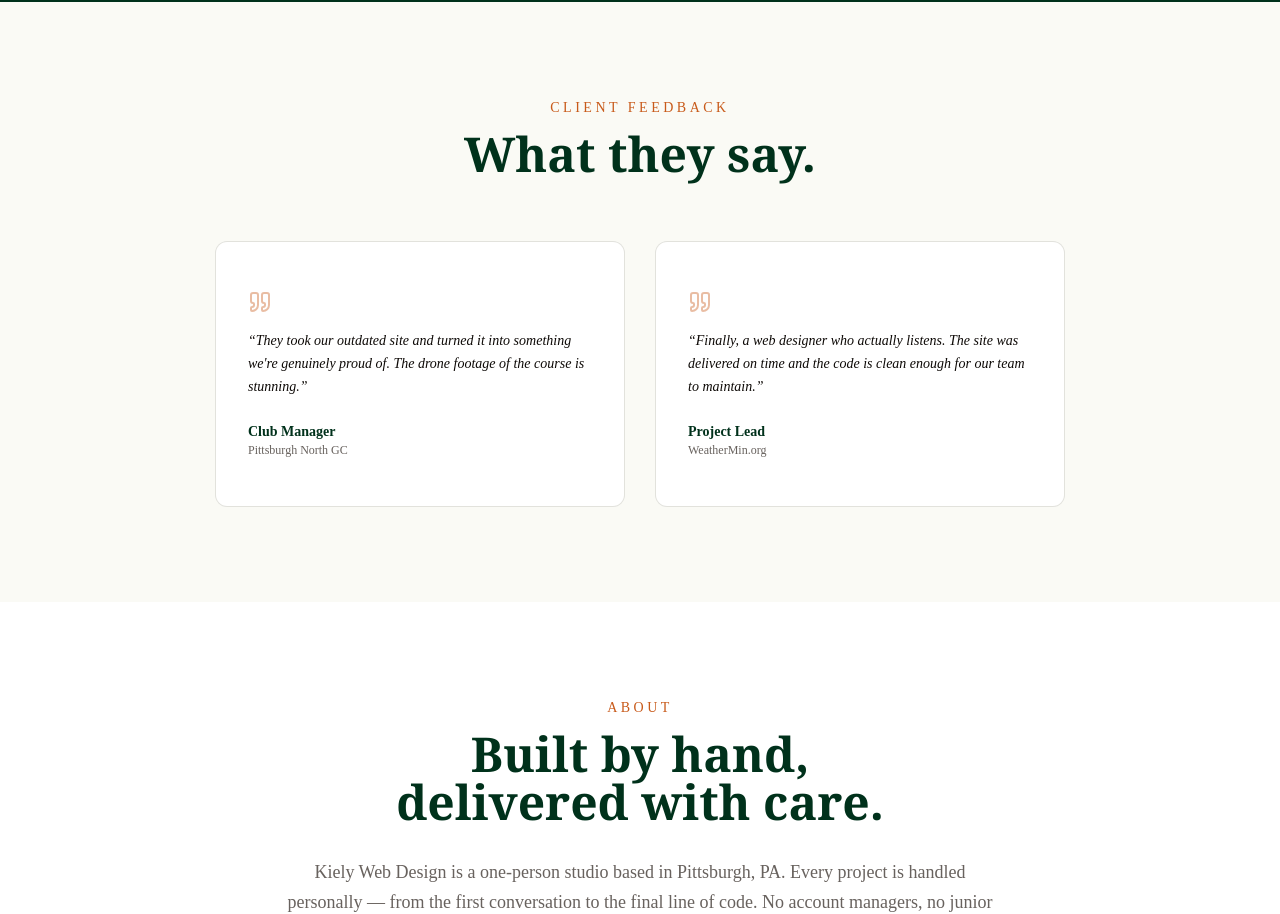
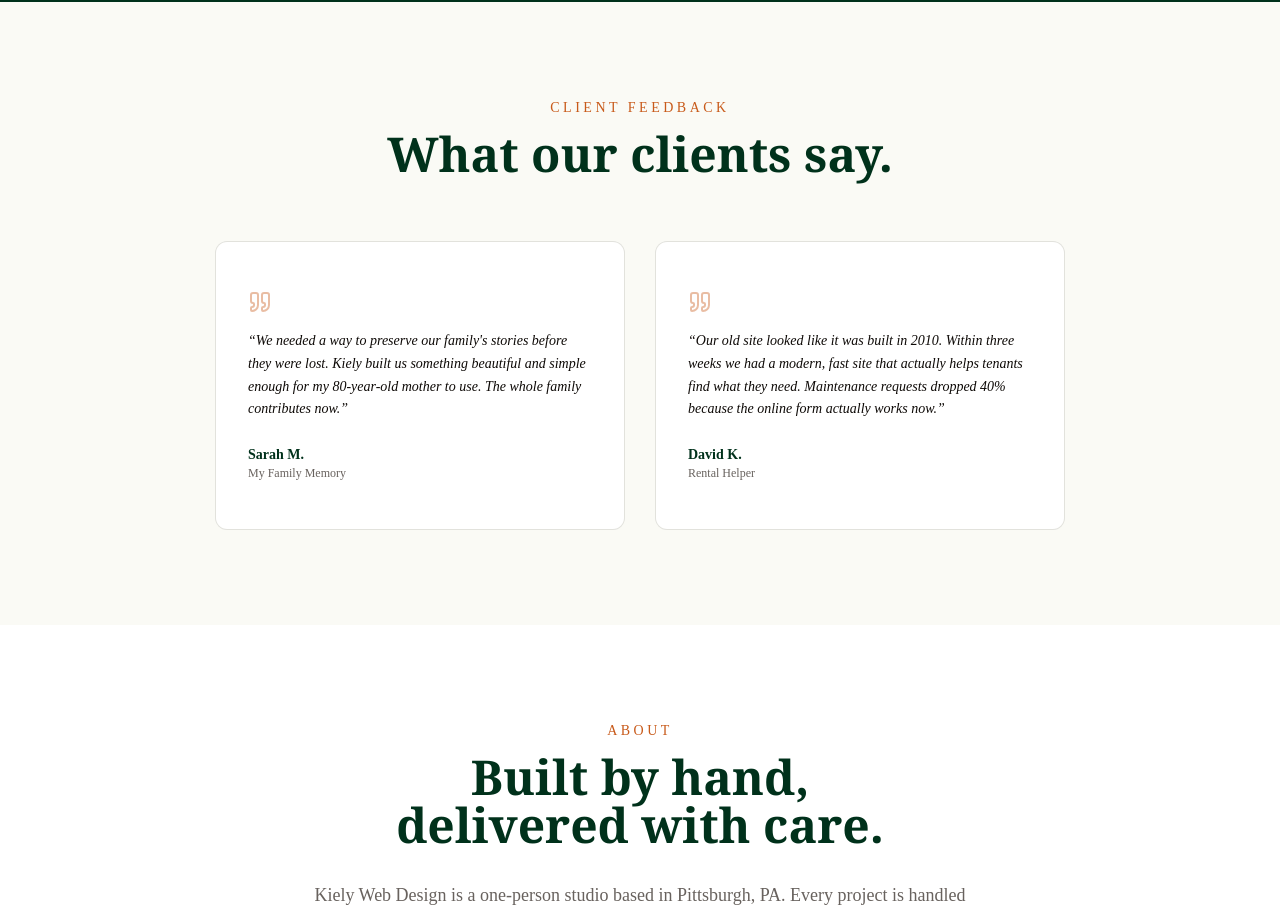
Before and after one commit to bri9and/kwd, a Next.js app: page / in a window 1280 px wide. Shown: the part 3240-4154 px from the top of the page. Built offline with nearby package versions, Linux system fonts and the light colour scheme; a web font is replaced by a local one.

Commit message:
fix: replace testimonials with My Family Memory and Rental Helper reviews
Co-Authored-By: Claude Opus 4.6 <noreply@anthropic.com>

```diff
--- a/src/app/page.tsx
+++ b/src/app/page.tsx
@@ -124,15 +124,15 @@ const processSteps = [
 const testimonials = [
   {
     quote:
-      "They took our outdated site and turned it into something we're genuinely proud of. The drone footage of the course is stunning.",
-    name: "Club Manager",
-    company: "Pittsburgh North GC",
+      "We needed a way to preserve our family's stories before they were lost. Kiely built us something beautiful and simple enough for my 80-year-old mother to use. The whole family contributes now.",
+    name: "Sarah M.",
+    company: "My Family Memory",
   },
   {
     quote:
-      "Finally, a web designer who actually listens. The site was delivered on time and the code is clean enough for our team to maintain.",
-    name: "Project Lead",
-    company: "WeatherMin.org",
+      "Our old site looked like it was built in 2010. Within three weeks we had a modern, fast site that actually helps tenants find what they need. Maintenance requests dropped 40% because the online form actually works now.",
+    name: "David K.",
+    company: "Rental Helper",
   },
 ];
 
@@ -419,7 +419,7 @@ export default function Home() {
               variants={fadeUp}
               className="font-serif text-4xl md:text-5xl font-bold text-brg-dark"
             >
-              What they say.
+              What our clients say.
             </motion.h2>
           </motion.div>
 
```
